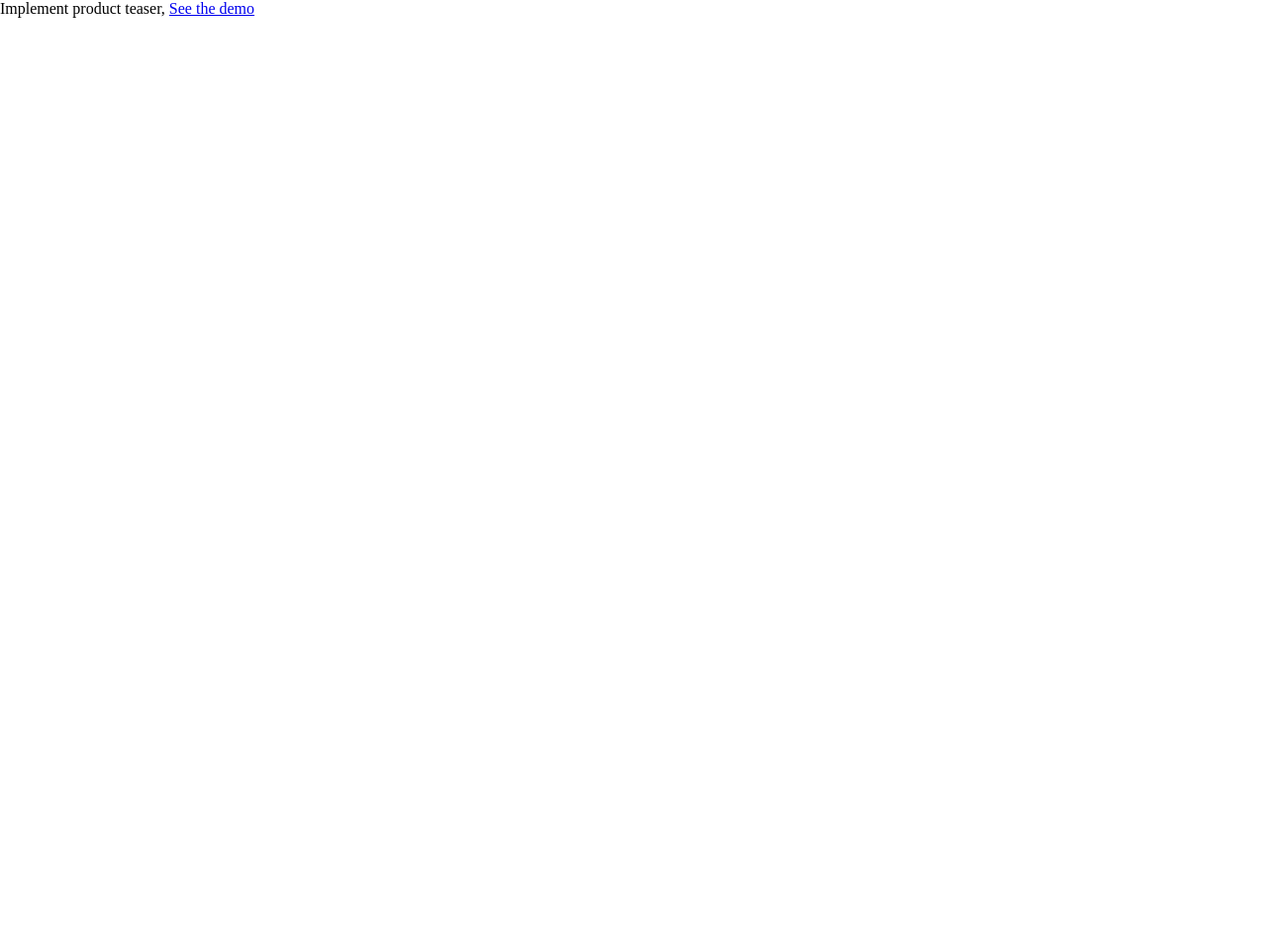
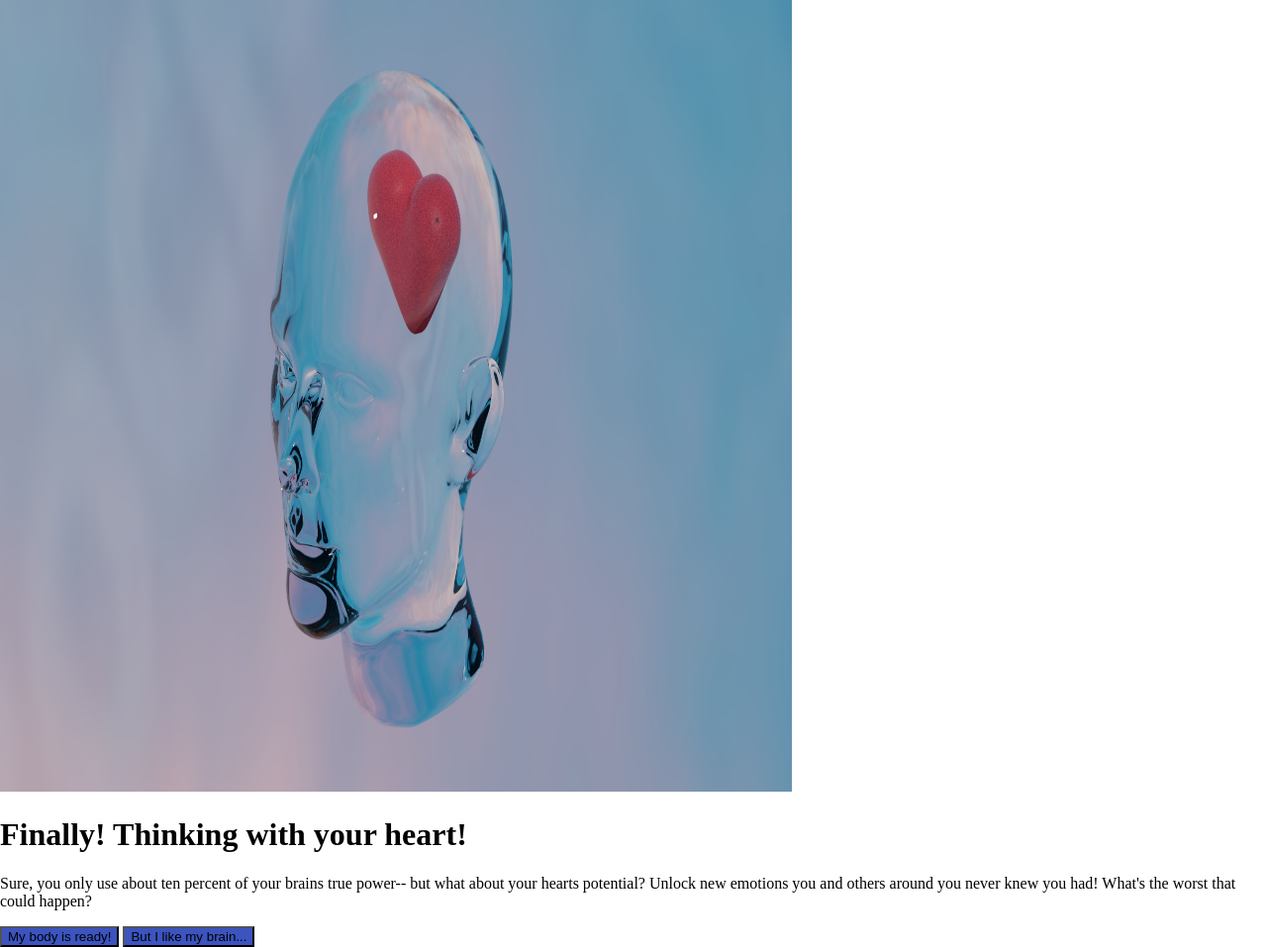
Before and after one commit to AlexOrlet89/dev101smilingface, a plain HTML site: page index.html in a window 1280 px wide. Shown: the whole page at 99% size. Before the commit the page ends 800 px from the top, so only its background shows below. Drawn offline with Linux system fonts and the light colour scheme.

Commit message:
changed colors of buttons

```diff
--- a/index.html
+++ b/index.html
@@ -12,7 +12,25 @@
 </head>
 
 <body>
-    Implement product teaser, <a href="demo.html">See the demo</a>
+
+    <img id="heart-head"
+        src="assets/niklas-liniger-cs58J0MvILA-unsplash.jpg"
+        alt="a heart floating in a clear head, where the brain might be"
+    >
+
+    <h1 id="header">Finally! Thinking with your heart!</h1>
+
+    <p id="lead">
+        Sure, you only use about ten percent of your brains true power--
+        but what about your hearts potential? Unlock new emotions you
+        and others around you never knew you had! What's the worst that
+        could happen?
+    </p>
+
+    <form id="big-decision" action='thank-you.html' method="get">
+        <button>My body is ready!</button>
+        <button>But I like my brain...</button>
+    </form>
 
 </body>
 
--- a/styles/demo-global.css
+++ b/styles/demo-global.css
@@ -4,7 +4,7 @@
 :root {
   /* css variables with theme colors,
     names have to start with "--" */
-  --nomad: #b9af9e;
+  --nomad: #d3c3a7;
   --zeus: #221d14;
   --irish-coffee: #604124;
   --potters-clay: #836038;
--- a/styles/global.css
+++ b/styles/global.css
@@ -4,8 +4,20 @@
   /* css variables with theme colors,
     names have to start with "--" */
   --color-1: #b9af9e;
+  --button-color: #3b54c0;
 }
 
+#heart-head {
+  height: 100vh;
+  width: 100vh;
+}
 body {
+    height: 100vh;
+    display:inline-block;
+    justify-items: stretch;
+    align-items: left;
+    }
 
+button {
+  background: var(--button-color)
 }
```
